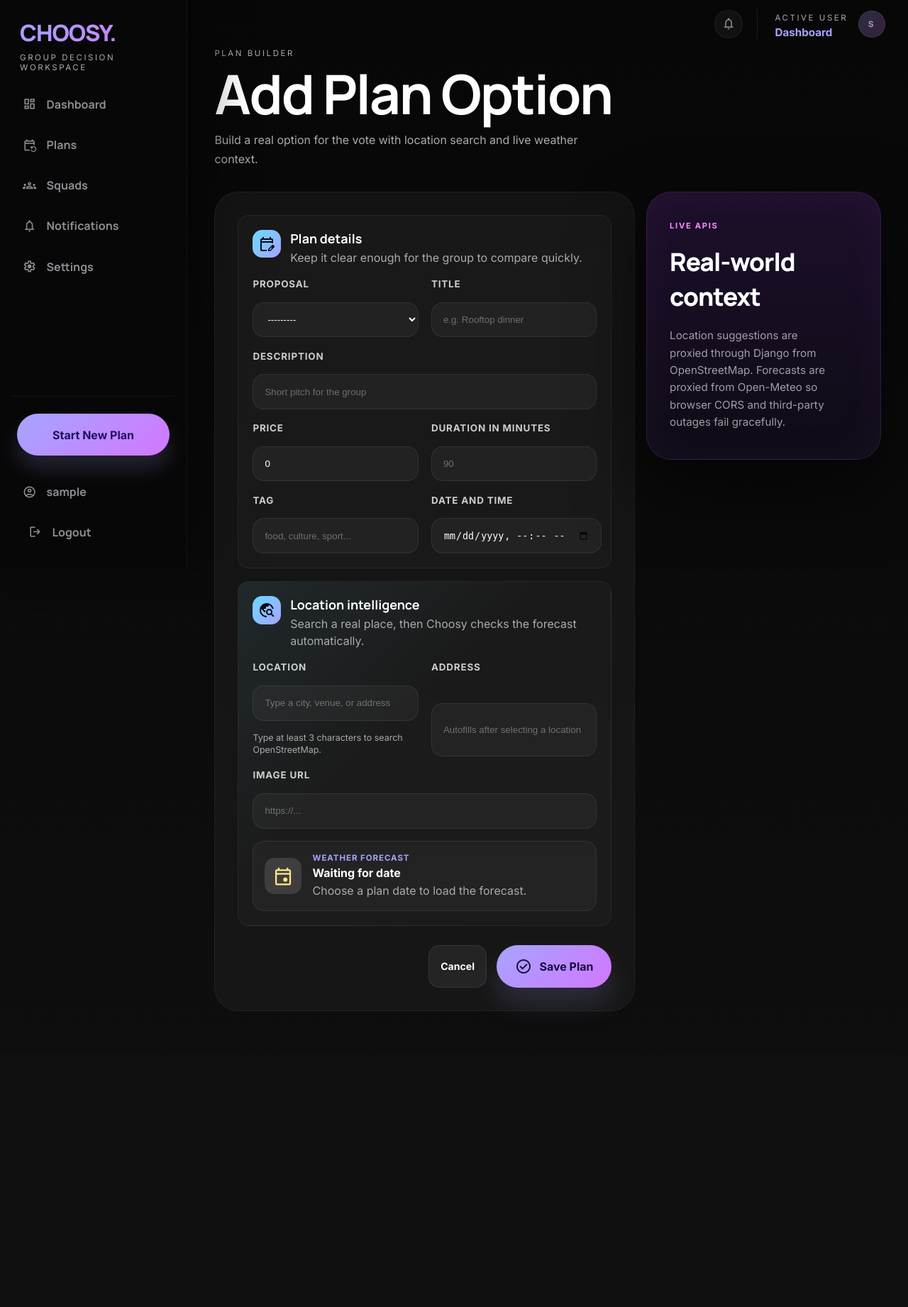
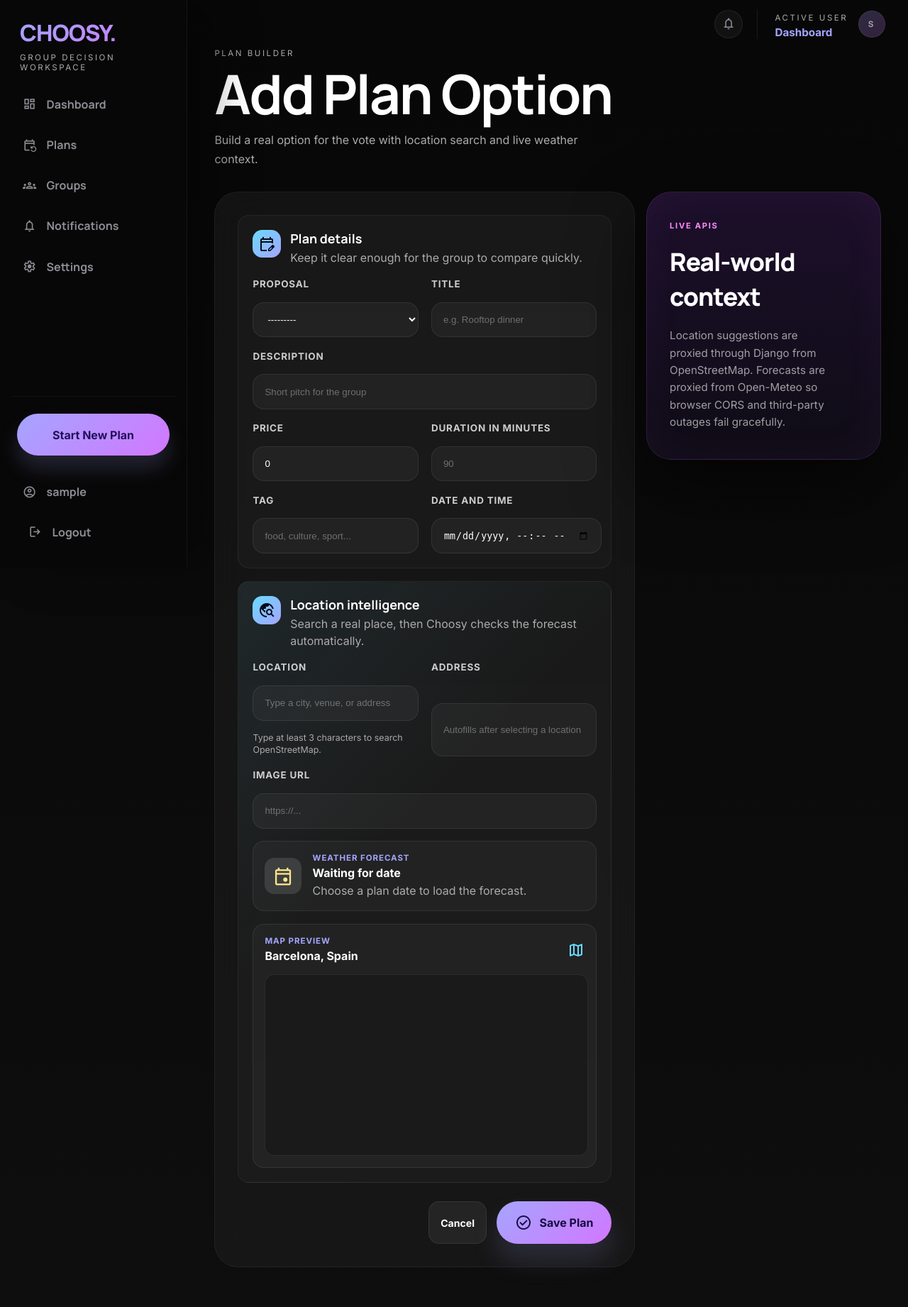
Before and after one commit to choosy-friends-app/choosy-app, a Django app: page /crear-plan/ in a window 1280 px wide. Shown: the whole page at 71% size. Before the commit the page ends 1425 px from the top, so only its background shows below. Run offline with Django 5.2, Linux system fonts and the light colour scheme; the visitor is signed in with stand-in values (Sample User, id 1); data comes from the database, SQL or seed files in the repository; data that the repository does not hold is empty; a map, chart or similar area stays blank; some libraries are stand-ins or nearby versions.

Commit message:
Polish groups page and restore map preview

```diff
--- a/core/management/commands/seed_demo_users.py
+++ b/core/management/commands/seed_demo_users.py
@@ -63,8 +63,9 @@ class Command(BaseCommand):
             )
 
         owner = user_model.objects.get(username="aleix")
+        Group.objects.filter(name="Aleix Demo Squad", owner=owner).update(name="Aleix Demo Group")
         group, group_created = Group.objects.get_or_create(
-            name="Aleix Demo Squad",
+            name="Aleix Demo Group",
             owner=owner,
             defaults={
                 "description": "Local group for testing Choosy plan creation.",
--- a/front/templates/includes/dashboard_styles/base.css
+++ b/front/templates/includes/dashboard_styles/base.css
@@ -2494,6 +2494,59 @@ body.groups-modal-open {
   margin: 0.25rem 0 0;
 }
 
+.plan-map-card {
+  display: grid;
+  gap: 0.9rem;
+  padding: 1rem;
+  border-radius: 1rem;
+  background: rgba(255, 255, 255, 0.035);
+  border: 1px solid rgba(255, 255, 255, 0.08);
+}
+
+.plan-map-card__header {
+  display: flex;
+  align-items: center;
+  justify-content: space-between;
+  gap: 1rem;
+}
+
+.plan-map-card__header span:first-child {
+  color: var(--primary);
+  display: block;
+  font-size: 0.72rem;
+  font-weight: 800;
+  letter-spacing: 0.08em;
+  margin-bottom: 0.25rem;
+  text-transform: uppercase;
+}
+
+.plan-map-card__header strong {
+  color: var(--text);
+  display: block;
+  line-height: 1.35;
+}
+
+.plan-map-card__header > .material-symbols-outlined {
+  color: var(--tertiary);
+}
+
+.plan-map-frame {
+  aspect-ratio: 16 / 9;
+  min-height: 16rem;
+  overflow: hidden;
+  border-radius: 0.85rem;
+  background: rgba(0, 0, 0, 0.25);
+  border: 1px solid rgba(255, 255, 255, 0.08);
+}
+
+.plan-map-frame iframe {
+  width: 100%;
+  height: 100%;
+  display: block;
+  border: 0;
+  filter: saturate(0.9) contrast(1.02);
+}
+
 .plan-form-actions {
   display: flex;
   gap: 1rem;
--- a/front/templates/includes/layout/sidebar.html
+++ b/front/templates/includes/layout/sidebar.html
@@ -16,7 +16,7 @@
       </a>
       <a class="rail-link {% if active_page == 'groups' %}is-active{% endif %}" href="{% url 'groups' %}">
         <span class="material-symbols-outlined">groups</span>
-        <span>Squads</span>
+        <span>Groups</span>
       </a>
       <a class="rail-link {% if active_page == 'notifications' %}is-active{% endif %}" href="{% url 'notifications' %}">
         <span class="material-symbols-outlined">notifications</span>
--- a/front/templates/includes/plan_form/scripts.html
+++ b/front/templates/includes/plan_form/scripts.html
@@ -13,6 +13,8 @@
   const weatherIcon = form.querySelector("[data-weather-icon]");
   const weatherSummary = form.querySelector("[data-weather-summary]");
   const weatherDetail = form.querySelector("[data-weather-detail]");
+  const mapFrame = form.querySelector("[data-map-frame]");
+  const mapTitle = form.querySelector("[data-map-title]");
 
   if (!locationInput || !scheduledFor || !suggestions || !weatherCard) return;
 
@@ -99,6 +101,24 @@
     weatherDetail.textContent = detail;
   }
 
+  function mapQueryFor(location) {
+    if (location && location.latitude && location.longitude) {
+      return `${location.latitude},${location.longitude}`;
+    }
+    const address = addressInput && addressInput.value.trim() ? addressInput.value.trim() : "";
+    const place = locationInput.value.trim();
+    return address || place || "Barcelona, Spain";
+  }
+
+  function updateMap(location) {
+    if (!mapFrame) return;
+    const query = mapQueryFor(location);
+    mapFrame.src = `https://maps.google.com/maps?q=${encodeURIComponent(query)}&t=&z=13&ie=UTF8&iwloc=&output=embed`;
+    if (mapTitle) {
+      mapTitle.textContent = location && location.address ? location.address : query;
+    }
+  }
+
   function hideSuggestions() {
     suggestions.innerHTML = "";
     suggestions.hidden = true;
@@ -123,6 +143,7 @@
     longitudeInput.value = item.longitude;
     hideSuggestions();
     setLocationStatus(`Selected ${item.address}`, "success");
+    updateMap(item);
     refreshWeather();
   }
 
@@ -240,6 +261,7 @@
     selectedLocation = null;
     latitudeInput.value = "";
     longitudeInput.value = "";
+    updateMap(null);
     window.clearTimeout(debounceTimer);
 
     debounceTimer = window.setTimeout(() => {
@@ -257,9 +279,14 @@
 
   scheduledFor.addEventListener("change", refreshWeather);
 
+  if (addressInput) {
+    addressInput.addEventListener("change", () => updateMap(selectedLocation));
+  }
+
   document.addEventListener("click", (event) => {
     if (!event.target.closest(".plan-location-field")) hideSuggestions();
   });
 
   refreshWeather();
+  updateMap(selectedLocation);
 })();
--- a/front/templates/pages/plan_form.html
+++ b/front/templates/pages/plan_form.html
@@ -121,6 +121,26 @@
                 <p data-weather-detail>Select a suggestion and choose a date to load Open-Meteo data.</p>
               </div>
             </div>
+
+            <div class="plan-map-card" data-map-card>
+              <div class="plan-map-card__header">
+                <div>
+                  <span>Map Preview</span>
+                  <strong data-map-title>Choose a location</strong>
+                </div>
+                <span class="material-symbols-outlined">map</span>
+              </div>
+              <div class="plan-map-frame">
+                <iframe
+                  title="Selected plan location map"
+                  data-map-frame
+                  src="https://maps.google.com/maps?q=Barcelona%2C%20Spain&t=&z=12&ie=UTF8&iwloc=&output=embed"
+                  loading="lazy"
+                  referrerpolicy="no-referrer-when-downgrade"
+                  allowfullscreen>
+                </iframe>
+              </div>
+            </div>
           </div>
 
           <div class="groups-modal__actions plan-form-actions">
```
Also changed, not shown: front/templates/pages/groups.html (+10 -12 lines).
